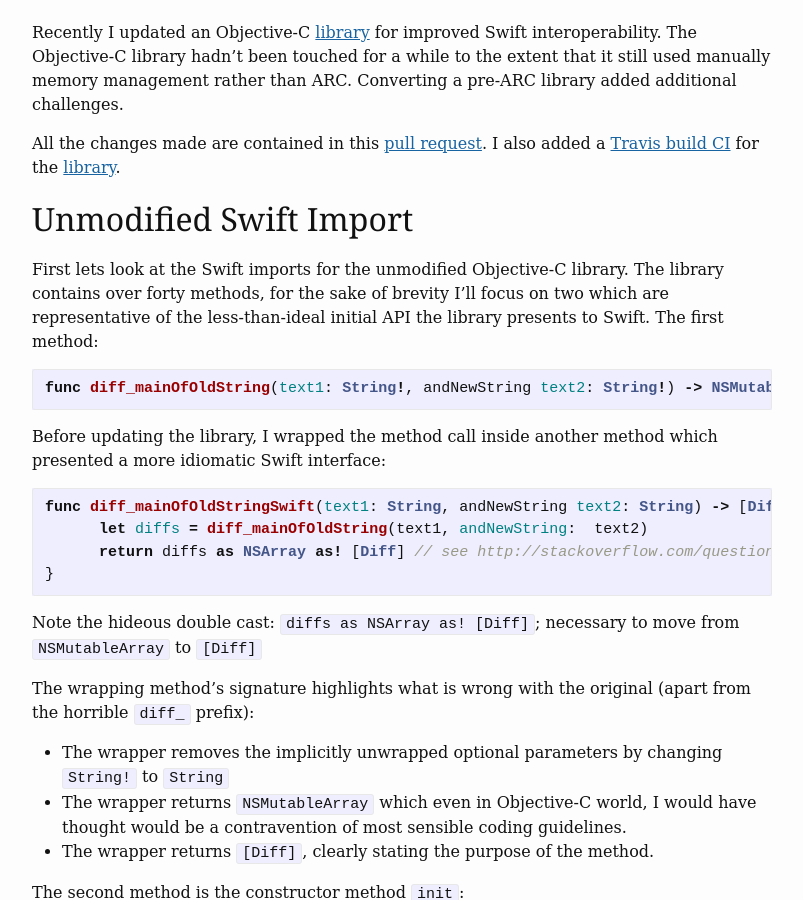
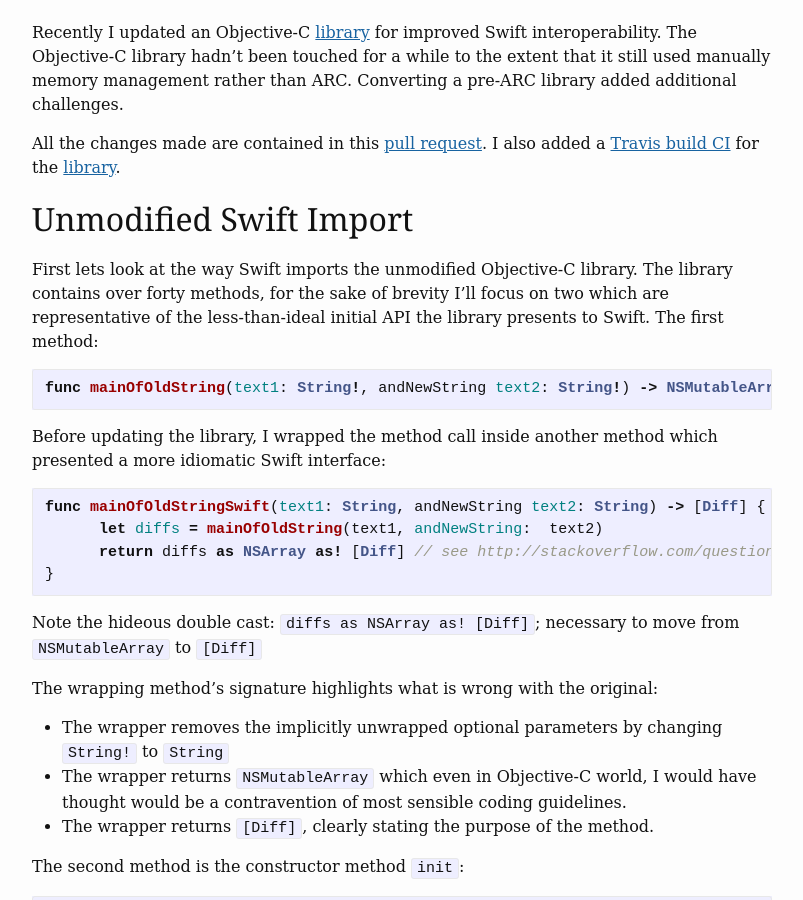
Before and after one commit to NickAger/nickager.github.io, a Jekyll site: the page built from _posts/2016-04-25-updating-objective-c-library-for-swift.md, in a window 1280 px wide and 900 px high, scrolled down 240 px. Shown: the whole window, without its empty margins (238-1041 px from the left). Built offline with Jekyll 4.4.1, drawn with Linux system fonts in a browser that asks for light colours; some web fonts are replaced; comment, search, counter and statistics services are not loaded; some of the changed text lies outside the part shown.

Commit message:
text improvements

````diff
--- a/_posts/2016-04-25-updating-objective-c-library-for-swift.md
+++ b/_posts/2016-04-25-updating-objective-c-library-for-swift.md
@@ -11,24 +11,24 @@ All the changes made are contained in this [pull request](https://github.com/aer
 
 ## Unmodified Swift Import
 
-First lets look at the Swift imports for the unmodified Objective-C library. The library contains over forty methods, for the sake of brevity I'll focus on two which are representative of the less-than-ideal initial API the library presents to Swift. The first method:
+First lets look at the way Swift imports the unmodified Objective-C library. The library contains over forty methods, for the sake of brevity I'll focus on two which are representative of the less-than-ideal initial API the library presents to Swift. The first method:
 
 ```swift
-func diff_mainOfOldString(text1: String!, andNewString text2: String!) -> NSMutableArray!
+func mainOfOldString(text1: String!, andNewString text2: String!) -> NSMutableArray!
 ```
 
 Before updating the library, I wrapped the method call inside another method which presented a more idiomatic Swift interface:
 
 ```swift
-func diff_mainOfOldStringSwift(text1: String, andNewString text2: String) -> [Diff] {
-      let diffs = diff_mainOfOldString(text1, andNewString:  text2)
+func mainOfOldStringSwift(text1: String, andNewString text2: String) -> [Diff] {
+      let diffs = mainOfOldString(text1, andNewString:  text2)
       return diffs as NSArray as! [Diff] // see http://stackoverflow.com/questions/25837539/how-can-i-cast-an-nsmutablearray-to-a-swift-array-of-a-specific-type
 }
 ```
 
 Note the hideous double cast: `diffs as NSArray as! [Diff]`; necessary to move from `NSMutableArray` to `[Diff]`
 
-The wrapping method's signature highlights what is wrong with the original (apart from the horrible `diff_` prefix):
+The wrapping method's signature highlights what is wrong with the original:
 
 * The wrapper removes the implicitly unwrapped optional parameters by changing `String!` to `String`
 * The wrapper returns `NSMutableArray` which even in Objective-C world, I would have thought would be a contravention of most sensible coding guidelines.
@@ -110,7 +110,7 @@ variables to go through the property e.g. `_editCost = 5` becomes `self.editCost
 I also reworked the public methods to return `NSArray` rather than `NSMutableArray` and added Objective-C generics annotation to arrays as:
 
 ```objc
-- (NSArray<Diff *> *)diff_mainOfOldString:(NSString *)text1 andNewString:(NSString *)text2;
+- (NSArray<Diff *> *)mainOfOldString:(NSString *)text1 andNewString:(NSString *)text2;
 ```
 
 The rather hideous looking `(NSArray<Diff *> *)` translates in Swift to a much clearer `[Diff]`
@@ -119,13 +119,13 @@ The rather hideous looking `(NSArray<Diff *> *)` translates in Swift to a much c
 Making a pre-ARC library expose an API in idiomatic swift proved to be a fair amount of effect. To recap, the old API imported as:
 
 ```swift
-func diff_mainOfOldString(text1: String!, andNewString text2: String!) -> NSMutableArray!
+func mainOfOldString(text1: String!, andNewString text2: String!) -> NSMutableArray!
 ```
 
 and after improving the Swift interop imported as:
 
 ```swift
-func diff_mainOfOldString(text1: String, andNewString text2: String) -> [Diff]
+func mainOfOldString(text1: String, andNewString text2: String) -> [Diff]
 ```
 
 Clearly my initial expedient solution of using wrapper methods and judicious casts worked but I felt my code was quickly becoming difficult to maintain, even though it was littered with comments explaining the Objective-C -> Swift API.
````
